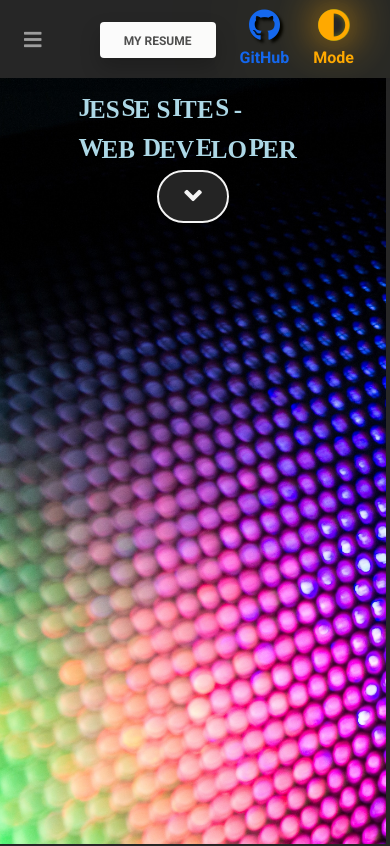
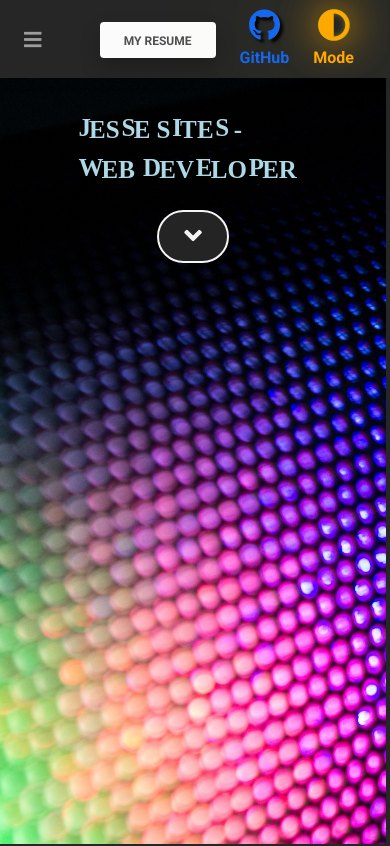
Before and after one commit to jesse318s/jesse-sites, a React (Create React App) app: page / in a window 390 px wide. Shown: the top 846 px of the page. Built offline with nearby package versions, Linux system fonts and the light colour scheme.

Commit message:
Adjusted media query

```diff
--- a/src/App.scss
+++ b/src/App.scss
@@ -103,8 +103,8 @@ nav {
   .popout {
     font-size: 40px;
     position: relative;
+    right: 60px;
     bottom: 160px;
-    right: 60px;
   }
 
   .blink {
@@ -114,10 +114,16 @@ nav {
 }
 
 // phone media query
-@media screen and (max-width: 480px) {
+@media screen and (max-width: 500px) {
   .popout {
     font-size: 25px;
     position: relative;
     right: 100px;
+    bottom: 140px;
+  }
+
+  .blink {
+    position: relative;
+    bottom: 200px;
   }
 }
```
